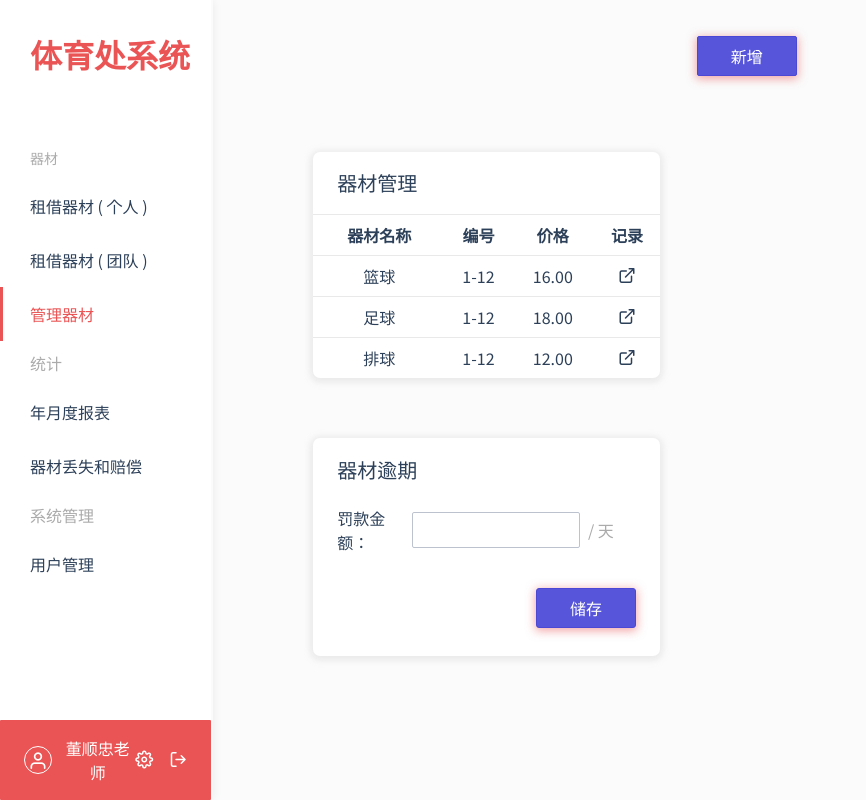
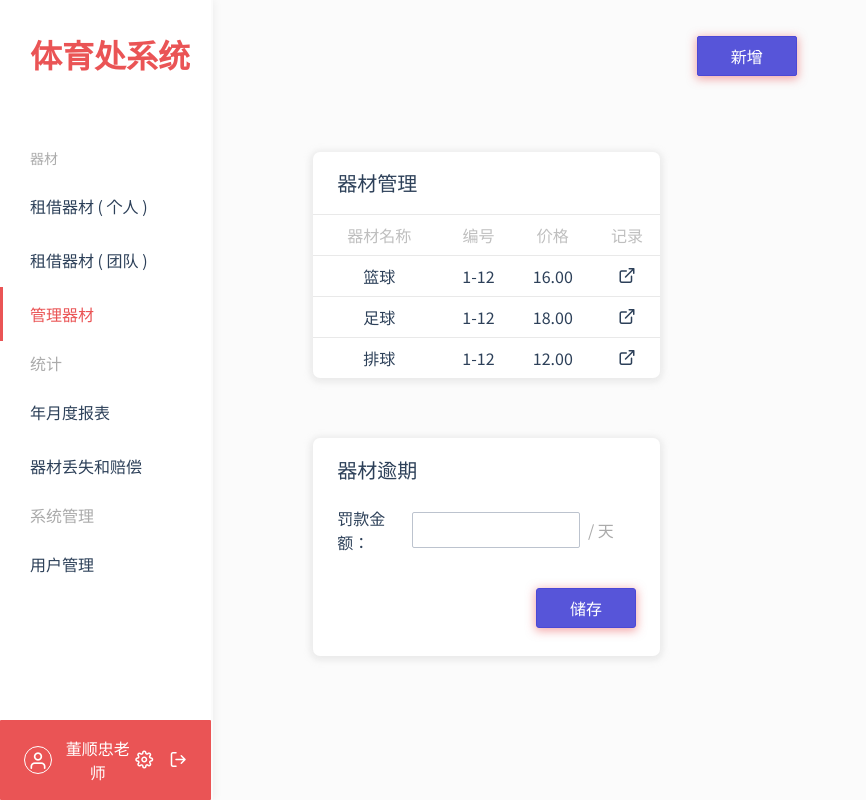
Before and after one commit to MechFroG88/Humble-Sports, a Vue app in the folder client/: page /management in a window 1280 px wide. Shown: the whole page, without its empty margins (0-866 px from the left). Built offline with nearby package versions, Linux system fonts and the light colour scheme.

Commit message:
Update table component

```diff
--- a/client/src/assets/scss/components/tables.scss
+++ b/client/src/assets/scss/components/tables.scss
@@ -35,10 +35,15 @@
       &:first-child {
         border: none;
       }
-      th, td {
+      td {
         padding: .4rem 0;
         max-width: 5rem;
       }
+    }
+
+    .table_columns td {
+      font-weight: 300;
+      color: lighten($text-gray, 8%);
     }
   }
 
--- a/client/src/components/tables.vue
+++ b/client/src/components/tables.vue
@@ -19,11 +19,11 @@
       </tr>
 
       <tr class="table_columns">
-        <th
+        <td
           v-for="column in columns"
           :key="column.name"
           :class="`col_${column.field}`"
-        >{{column.name}}</th>
+        >{{column.name}}</td>
       </tr>
 
       <tr v-for="(row, row_num) in data" :key="row_num" :class="`row row_${row_num}`">
```
